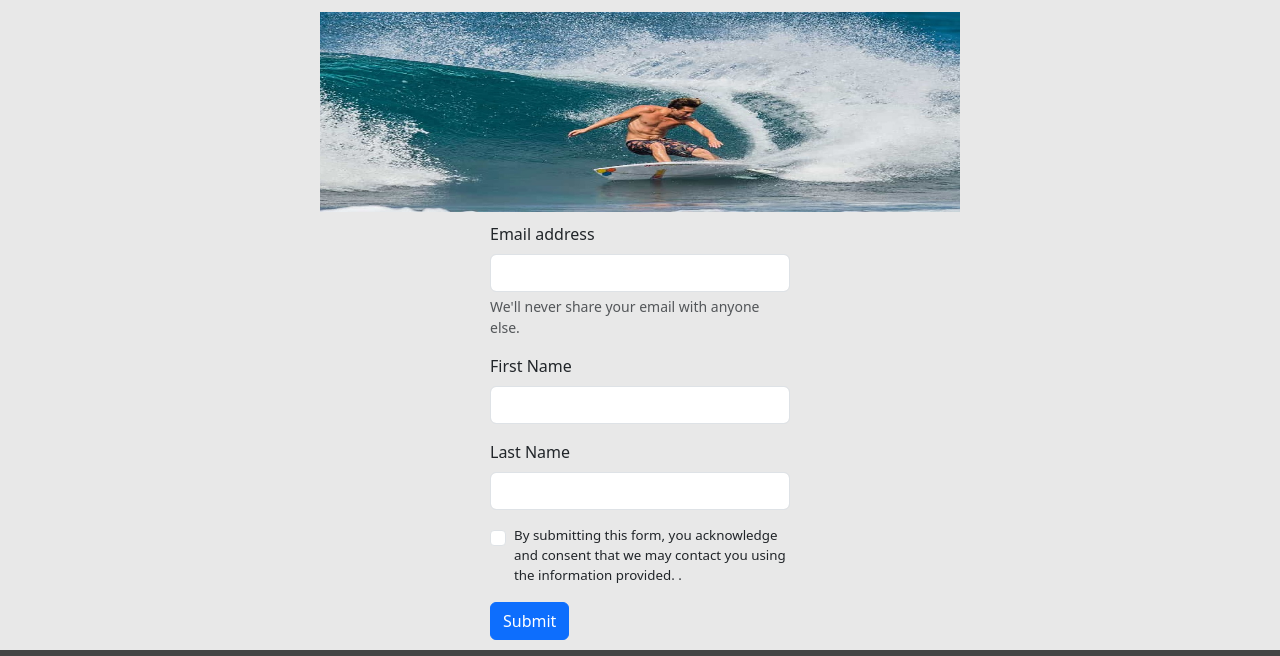
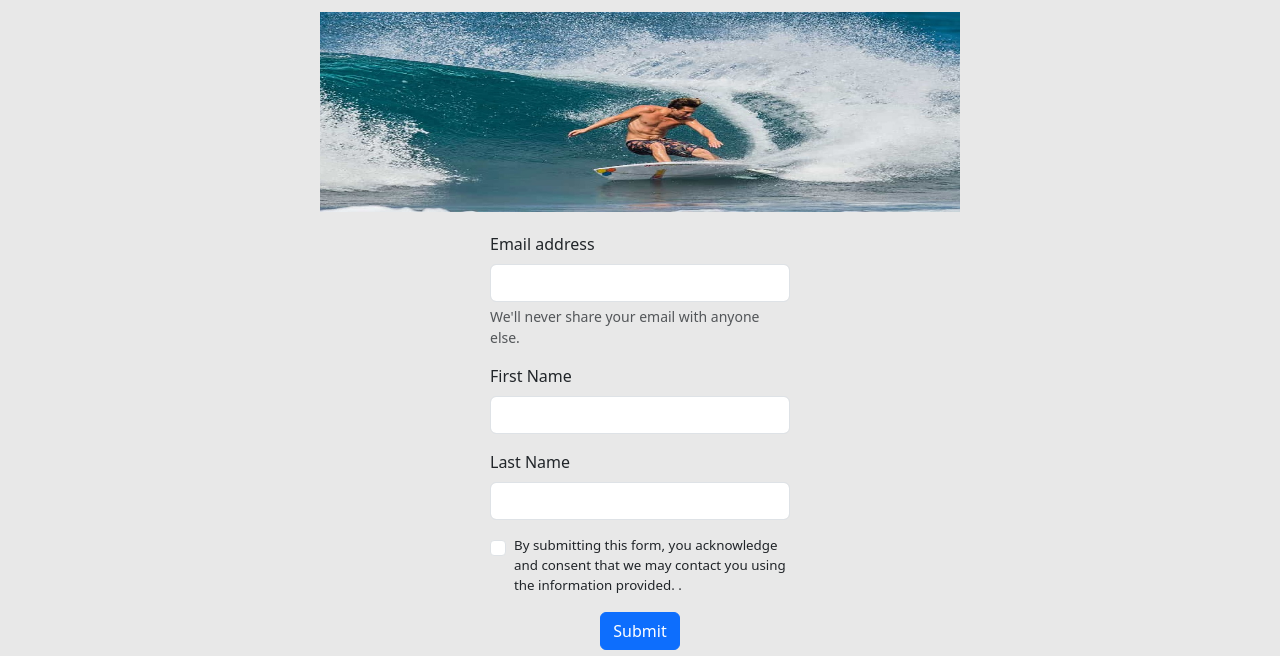
Before and after one commit to tcharvay/channel-islands-surfboards, a website: page page/contact.html in a window 1280 px wide. Shown: the part 79-735 px from the top of the page. Drawn offline with nearby package versions, Linux system fonts and the light colour scheme.

Commit message:
SOS ver3

```diff
--- a/page/contact.html
+++ b/page/contact.html
@@ -41,7 +41,7 @@
         <div class="form-img">
             <img class='contact-img' src="../media/contact.jpg" alt="image of a surfer in a wave" />
         </div>
-        <section class="form-main">
+        <section class="form">
             <div class="form-box">
                 <form class="form">
                     <div class="mb-3">
--- a/scss/pages/_contact.scss
+++ b/scss/pages/_contact.scss
@@ -12,7 +12,7 @@ main {
             display: flex;
         }
     }
-    .form-main{
+    .form{
         background-color: nth($list: $bg-colors, $n:2 );
         display: flex;
         flex-direction: column;
```
Also changed, not shown: css/style.css.
